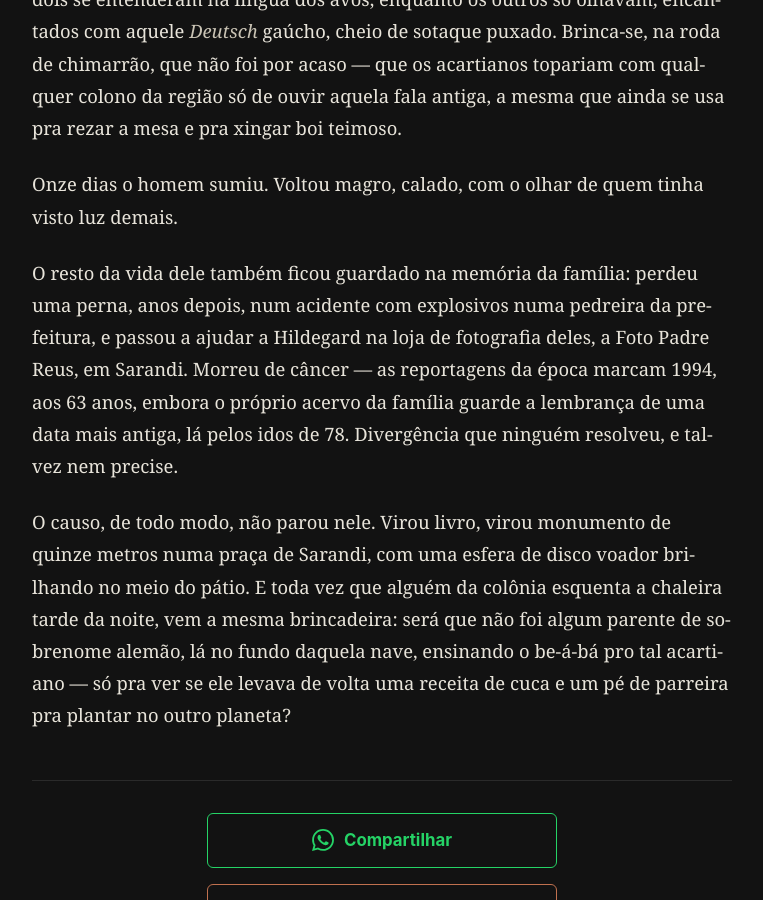
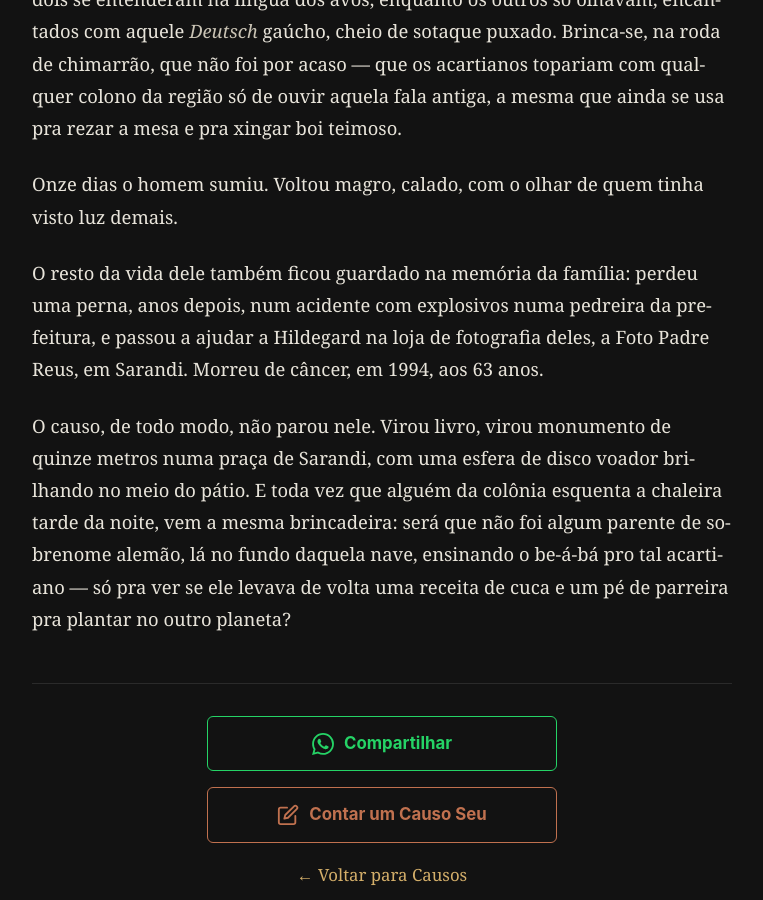
Before and after one commit to frucker-muss/frucker-muss.github.io, a Jekyll site: the page built from familia/o-causo-do-berlet.html, in a window 1280 px wide and 900 px high, scrolled down 1269 px. Shown: the whole window, without its empty margins (258-1021 px from the left). Built offline with Jekyll 4.4.1, drawn with Linux system fonts in a browser that asks for light colours.

Commit message:
Remove ressalva de credibilidade sobre datas no Causo do Berlet
Corta o comentário meta sobre divergência de datas entre acervo
familiar e reportagens. Causo é contado como história de colônia,
sem questionamento de veracidade.

Co-Authored-By: Claude Sonnet 5 <noreply@anthropic.com>
Claude-Session: https://claude.ai/code/session_0123RRhkEbtma1vspxuMKCTL

```diff
--- a/familia/o-causo-do-berlet.html
+++ b/familia/o-causo-do-berlet.html
@@ -17,6 +17,6 @@ description: "Uma luz esquisita no mato perto de Sarandi, um genro dos Rücker q
 
 <p>Onze dias o homem sumiu. Voltou magro, calado, com o olhar de quem tinha visto luz demais.</p>
 
-<p>O resto da vida dele também ficou guardado na memória da família: perdeu uma perna, anos depois, num acidente com explosivos numa pedreira da prefeitura, e passou a ajudar a Hildegard na loja de fotografia deles, a Foto Padre Reus, em Sarandi. Morreu de câncer — as reportagens da época marcam 1994, aos 63 anos, embora o próprio acervo da família guarde a lembrança de uma data mais antiga, lá pelos idos de 78. Divergência que ninguém resolveu, e talvez nem precise.</p>
+<p>O resto da vida dele também ficou guardado na memória da família: perdeu uma perna, anos depois, num acidente com explosivos numa pedreira da prefeitura, e passou a ajudar a Hildegard na loja de fotografia deles, a Foto Padre Reus, em Sarandi. Morreu de câncer, em 1994, aos 63 anos.</p>
 
 <p>O causo, de todo modo, não parou nele. Virou livro, virou monumento de quinze metros numa praça de Sarandi, com uma esfera de disco voador brilhando no meio do pátio. E toda vez que alguém da colônia esquenta a chaleira tarde da noite, vem a mesma brincadeira: será que não foi algum parente de sobrenome alemão, lá no fundo daquela nave, ensinando o be-á-bá pro tal acartiano — só pra ver se ele levava de volta uma receita de cuca e um pé de parreira pra plantar no outro planeta?</p>
```
